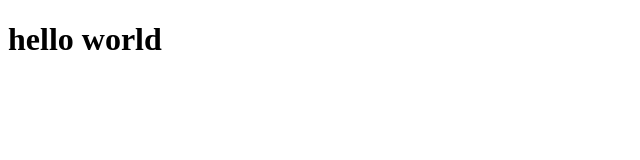
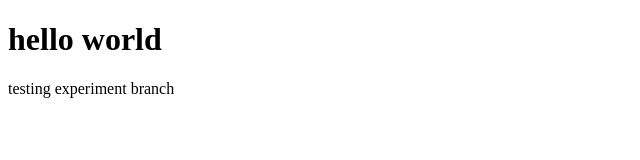
Before and after one commit to cathornes/my-project, a plain HTML site: page index.html in a window 1280 px wide. Shown: the whole page, without its empty margins (0-640 px from the left). Drawn offline with Linux system fonts and the light colour scheme.

Commit message:
amended index

```diff
--- a/index.html
+++ b/index.html
@@ -7,5 +7,6 @@
 
 <body>
 <h1>hello world</h1>
+<p>testing experiment branch</p>
 </body>
 </html>
```
